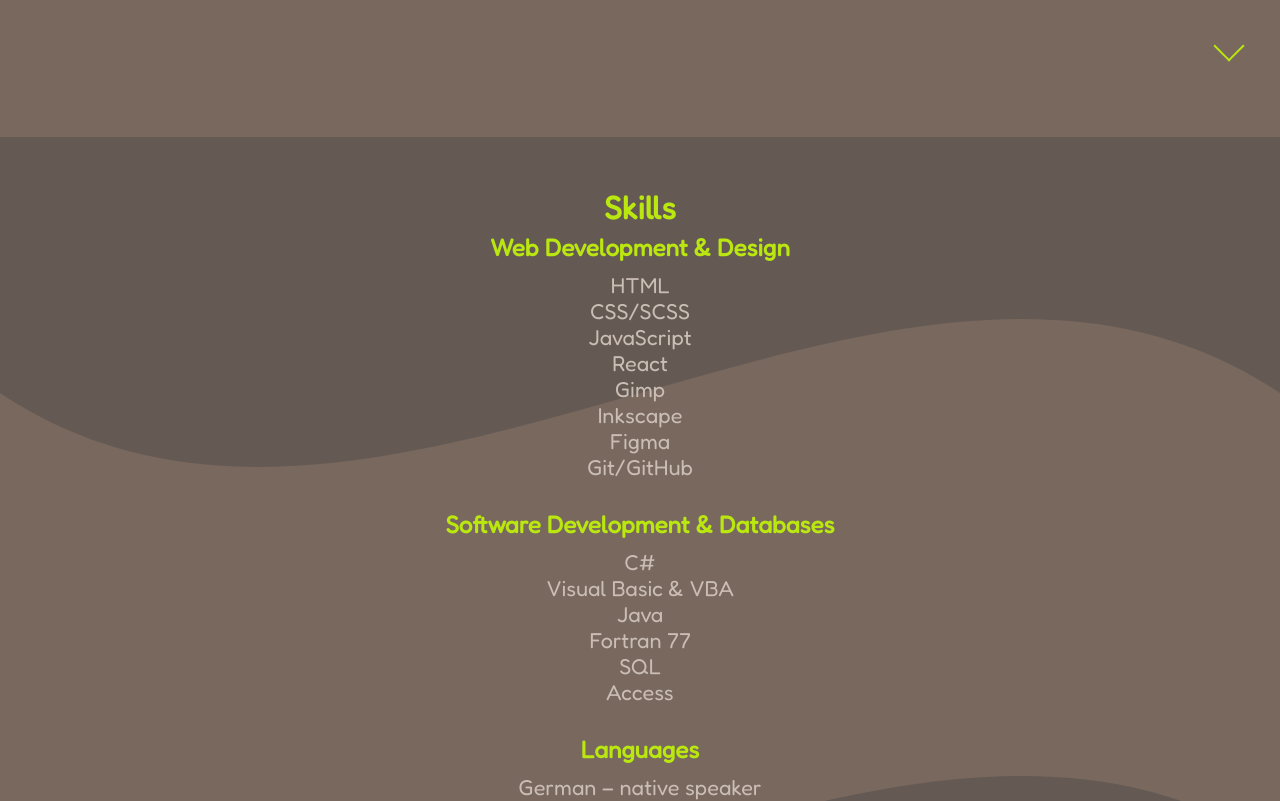
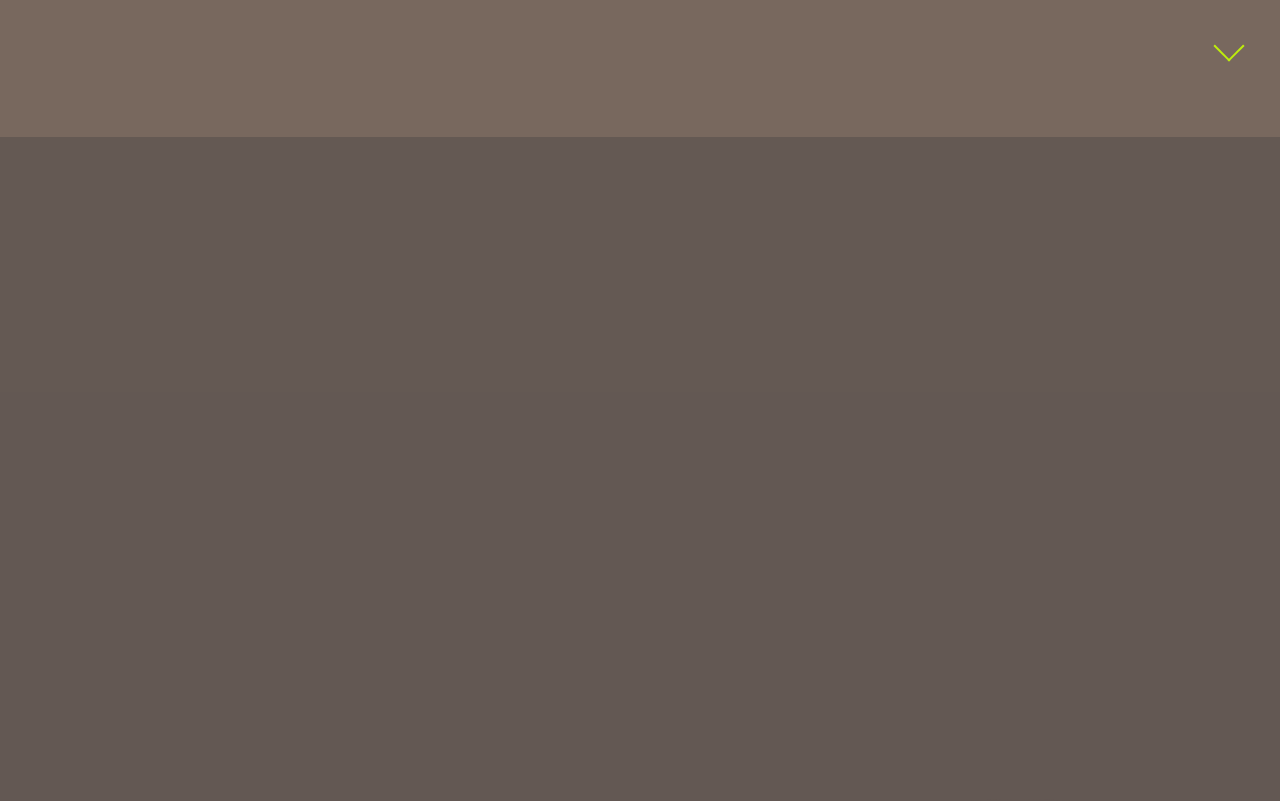
Before and after one commit to jodenkirchen/jobApplication, a React (Create React App) app: page / in a window 1280 px wide. Shown: the part 720-1521 px from the top of the page. Built offline with nearby package versions, Linux system fonts and the light colour scheme.

Commit message:
initialScrollTriggerImplement

```diff
--- a/src/logo.jsx
+++ b/src/logo.jsx
@@ -10,7 +10,7 @@
 function Logo() {
     const boxRef = useRef();
     useEffect(() => {
-        var Scroll = require('react-scroll')
+        var Scroll = require('react-scroll');
         var scroll = Scroll.animateScroll;
         scroll.scrollToTop();
         gsap.to(boxRef.current, {
--- a/src/mediaQueries.css
+++ b/src/mediaQueries.css
@@ -153,6 +153,25 @@
   #arrowIntro {
     bottom: 10%;
   }
+  #skillsWrapper {
+    padding-top: 80vh;
+    background-color: #615752;
+  }
+  #skillsWrapper #upperWaveContainer {
+    margin-top: -20vh;
+  }
+  #skillsWrapper #skillTextContainer {
+    color: #615752;
+  }
+  #skillsWrapper #skillTextContainer .skillText {
+    color: #615752;
+  }
+  #skillsWrapper #lowerWaveContainer {
+    display: none;
+  }
+  #skillsHeading {
+    color: #615752;
+  }
   footer img {
     width: 10%;
   }
--- a/src/mediaQueries.scss
+++ b/src/mediaQueries.scss
@@ -162,6 +162,27 @@
     #arrowIntro {
         bottom: 10%;
     }
+    #skillsWrapper {
+        padding-top: 80vh;
+        background-color: #615752;
+        #upperWaveContainer {
+            margin-top: -20vh;
+        }
+        #skillTextContainer {
+            color: #615752;
+
+            .skillText {
+                color: #615752;
+            }
+        }
+        #lowerWaveContainer {
+            display: none;
+        }
+    }
+    #skillsHeading {
+        color: #615752;
+    }
+
     footer img {
         width: 10%;
     }
--- a/src/navigation.jsx
+++ b/src/navigation.jsx
@@ -15,6 +15,7 @@
         if (window.innerWidth < 1024) {
             setBurgerActive(burgerActive);
         }
+        offSet = -48;
         var sections = document.getElementsByClassName("section");
         if (sections[0].classList.contains("menuActive")) {
             footerSection.current.classList.toggle("menuActive");
--- a/src/skills.jsx
+++ b/src/skills.jsx
@@ -1,13 +1,81 @@
-import React, { Component } from 'react';
+import React, { Component, useState, useCallback, useEffect, useRef } from 'react';
+import { gsap } from 'gsap';
+import { ScrollTrigger } from "gsap/ScrollTrigger";
 
 function Skills() {
+    var screenWidth = window.innerWidth;
+    var isMobile = useState(true);
+    const waveRef = useRef();
+    const skillsWrapperRef = useRef();
+    gsap.registerPlugin(ScrollTrigger);
+
+    const handleWindowResize = useCallback(event => {
+        screenWidth = window.innerWidth;
+    }, []);
+
+
+    function skillsWrapperOpacityMatch() {
+        console.log("yo");
+        if (getComputedStyle(skillsWrapperRef.current).opacity == 1) {
+
+            const endOffsetWindow = (window.innerHeight * 0.7);
+            const endOffsetBox = (window.innerHeight * 0.5);
+            const startOffsetBoxText = (window.innerHeight * 0.5);
+
+            gsap.to(waveRef.current, {
+                scrollTrigger: {
+                    trigger: "#upperWave",
+                    start: "top bottom",
+                    end: "" + endOffsetBox + " " + endOffsetWindow,
+                    markers: true,
+                    scrub: true
+                },
+                fill: "#78685e",
+                duration: 10
+            });
+            gsap.to("#skillsWrapper #skillTextContainer", {
+                scrollTrigger: {
+                    trigger: "#upperWave",
+                    start: "" + startOffsetBoxText + " bottom",
+                    end: "" + endOffsetBox + " " + endOffsetWindow,
+                    markers: true,
+                    scrub: true
+                },
+                color: "#c7ff00"
+            });
+            gsap.to("#skillsWrapper #skillTextContainer .skillText", {
+                scrollTrigger: {
+                    trigger: "#upperWave",
+                    start: "" + startOffsetBoxText + " bottom",
+                    end: "" + endOffsetBox + " " + endOffsetWindow,
+                    markers: true,
+                    scrub: true
+                },
+                color: "#c7ff00"
+            });
+        }
+    }
+
+    useEffect(() => {
+        window.addEventListener('resize', handleWindowResize);
+        if (screenWidth >= 1024) {
+            console.log();
+
+        }
+        skillsWrapperRef.current.addEventListener("animationend", skillsWrapperOpacityMatch);
+        return () => {
+            window.removeEventListener('resize', handleWindowResize);
+        };
+
+    }, [handleWindowResize]);
+
     return (
-        <div id="skillsWrapper" className="introHidden section">
+        <div id="skillsWrapper" className="introHidden section" ref={skillsWrapperRef}>
             <div id="skillsHeading" className="sectionHeading highlight">
                 <h1>Skills</h1>
             </div>
             <div id="upperWaveContainer">
-                <svg viewBox="0 0 500 500" preserveAspectRatio="xMinYMin meet">
+                <svg id="upperWave" viewBox="0 0 500 500" preserveAspectRatio="xMinYMin meet" ref={waveRef}>
                     <path d="M0,100 C150,200 350,0 500,100 L500,00 L0,0 Z"></path>
                 </svg>
             </div>
```
Also changed, not shown: 1 other file (tests, documents, lock files or other folders).
